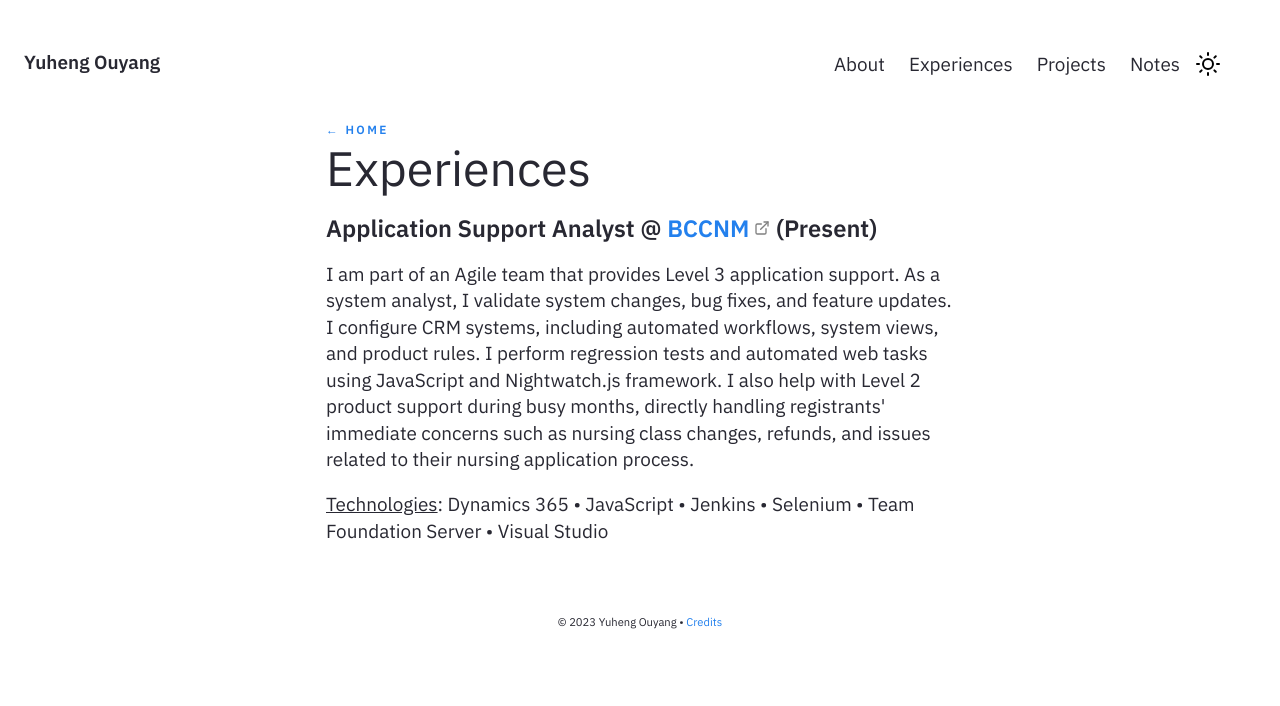
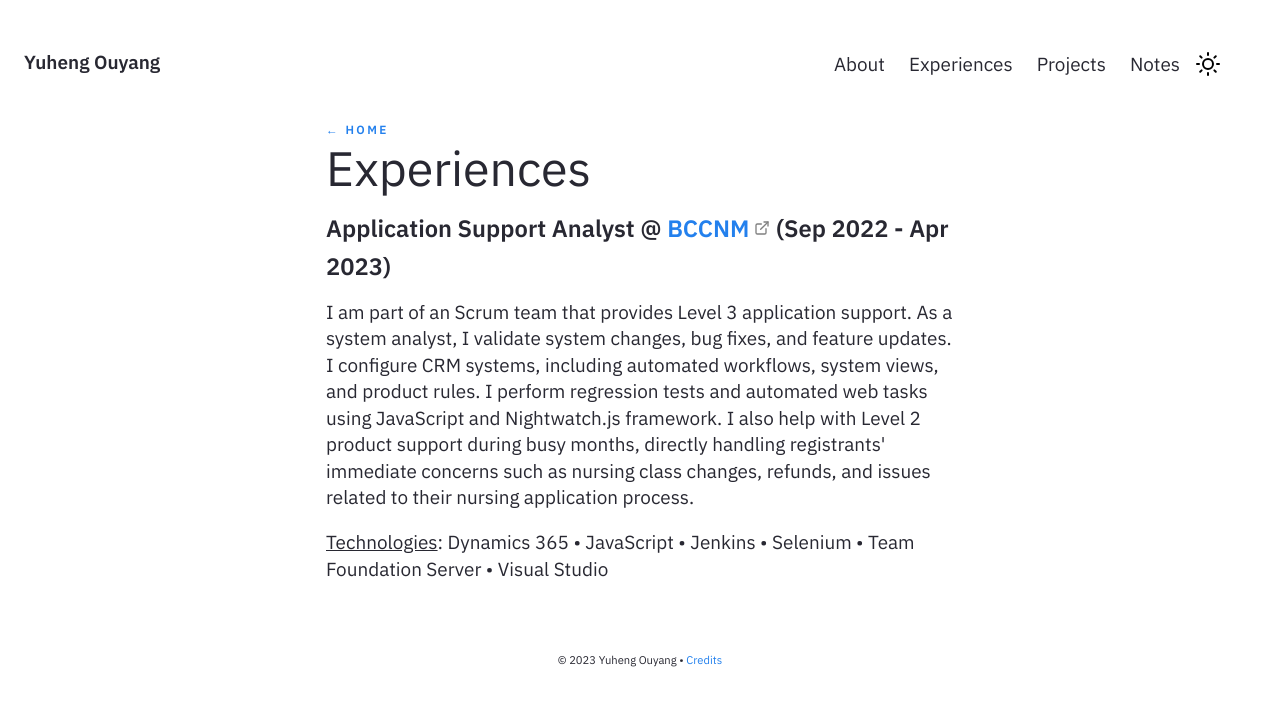
Before and after one commit to yhouyang02/yhouyang02.github.io, a Jekyll site: the page built from pages/experiences.md, in a window 1280 px wide. Shown: the top 706 px of the page. Built offline with Jekyll 4.4.1, drawn with Linux system fonts in a browser that asks for light colours.

Commit message:
Update about page and experiences

```diff
--- a/pages/experiences.md
+++ b/pages/experiences.md
@@ -5,8 +5,8 @@ feedformat: list
 title: Experiences
 ---
 
-#### Application Support Analyst @ [BCCNM](https://www.bccnm.ca/) (Present)
+#### Application Support Analyst @ [BCCNM](https://www.bccnm.ca/) (Sep 2022 - Apr 2023)
 
-I am part of an Agile team that provides Level 3 application support. As a system analyst, I validate system changes, bug fixes, and feature updates. I configure CRM systems, including automated workflows, system views, and product rules. I perform regression tests and automated web tasks using JavaScript and Nightwatch.js framework. I also help with Level 2 product support during busy months, directly handling registrants' immediate concerns such as nursing class changes, refunds, and issues related to their nursing application process.
+I am part of an Scrum team that provides Level 3 application support. As a system analyst, I validate system changes, bug fixes, and feature updates. I configure CRM systems, including automated workflows, system views, and product rules. I perform regression tests and automated web tasks using JavaScript and Nightwatch.js framework. I also help with Level 2 product support during busy months, directly handling registrants' immediate concerns such as nursing class changes, refunds, and issues related to their nursing application process.
 
 <u>Technologies</u>: Dynamics 365 • JavaScript • Jenkins • Selenium • Team Foundation Server • Visual Studio
```
Also changed, not shown: pages/about.md (+1 -1 lines).
